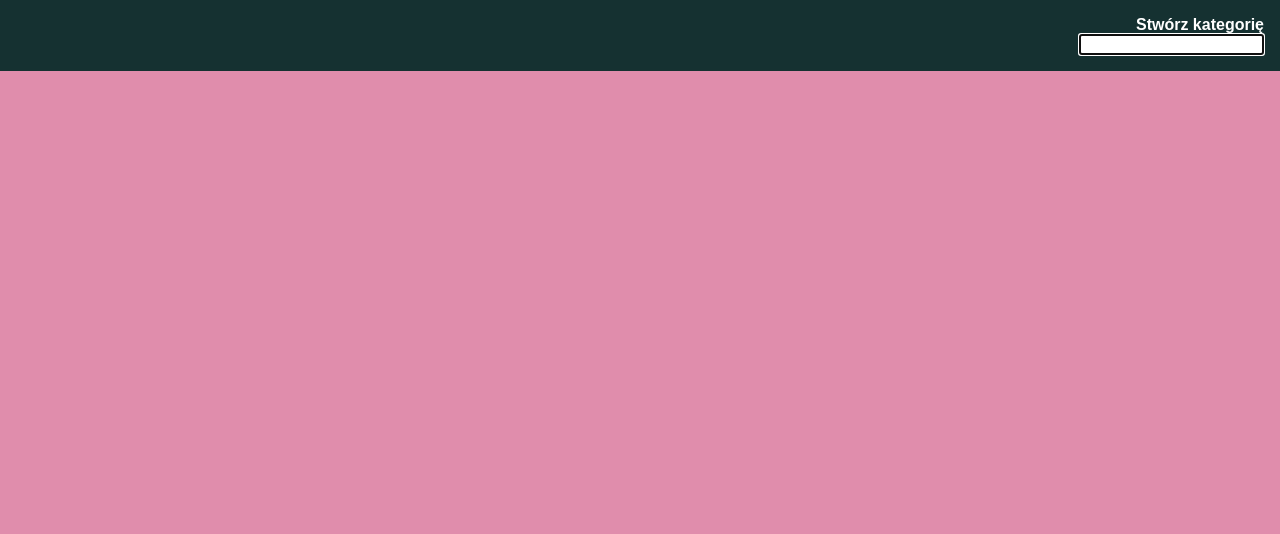
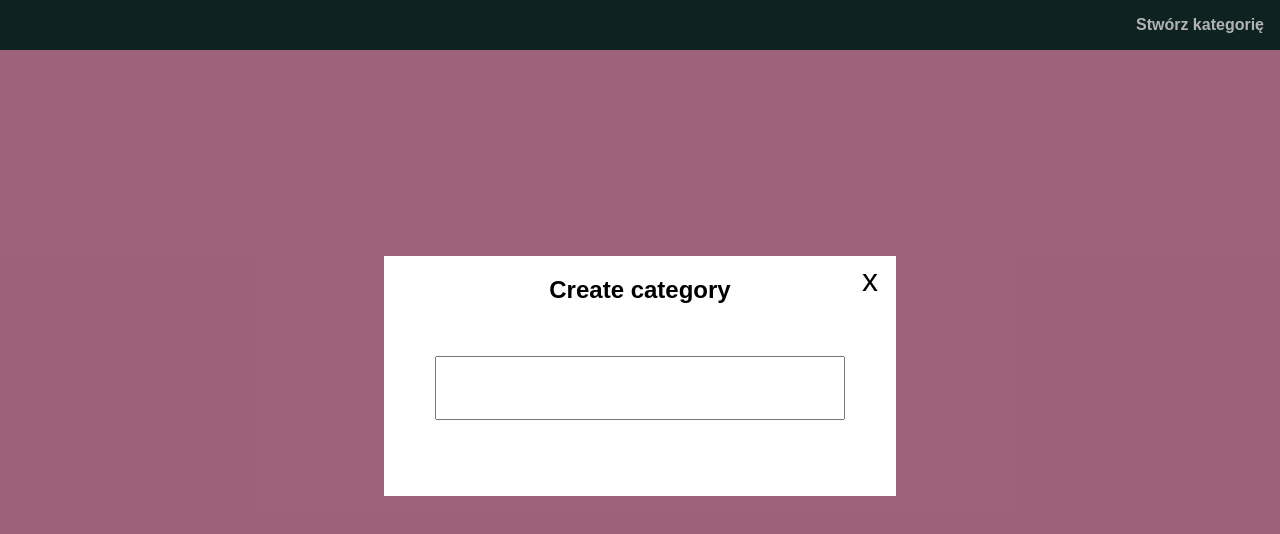
Before and after one commit to avemike/todos, a React (Create React App) app in the folder client/: page / in a window 1280 px wide. Both pictures are taken after a click on the item "Stwórz kategorię". Shown: the top 534 px of the page. Built offline with nearby package versions, Linux system fonts and the light colour scheme; no server answers.

Commit message:
createCategoryWindow beginning

```diff
--- a/client/src/App.css
+++ b/client/src/App.css
@@ -143,3 +143,33 @@ button.add {
   color: white;
   font-weight: bold;
 }
+.createCategory__background {
+  position: absolute;
+  left: 0;
+  top: 0;
+  width: 100vw;
+  height: 100vh;
+  background: rgba(0,0,0, 0.3);
+}
+.createCategory__field {
+  background: white;
+  width: 40%;
+  height: 30%;
+  position: absolute;
+  left: 30%;
+  top: 32%;
+  z-index: 300;
+}
+.createCategory__field form input {
+  width: 80%;
+  margin-top: 1em;
+  height: 2em;
+  font-size: 2em;
+}
+.createCategory__field .exit {
+  position: absolute;
+  right: 18px;
+  top: 6px;
+  font-size: 2em;
+  cursor: pointer;
+}
--- /dev/null
+++ b/client/src/components/CreateCategoryWindow.js
@@ -0,0 +1,31 @@
+import React, { Component } from 'react'
+
+export default class CreateCategoryWindow extends Component {
+  constructor() {
+    super()
+    this.state = {
+      categoryName: ''
+    }
+  }
+  onChange(e) {
+    this.setState({
+      categoryName: e.target.value
+    })
+  }
+  onSubmit(e) {
+    e.preventDefault()
+  }
+  render() {
+    return (
+      <div className="createCategory__background">
+        <div className="createCategory__field">
+          <h2>Create category</h2>
+          <form>
+            <input name="categoryName" onChange={this.onChange.bind(this)} value={this.state.categoryName} />
+          </form>
+          <div className="exit" onClick={this.props.close}>x</div>
+        </div>
+      </div>
+    )
+  }
+}
--- a/client/src/components/Header.js
+++ b/client/src/components/Header.js
@@ -1,20 +1,34 @@
 import React, { Component } from 'react'
 import { connect } from 'react-redux'
 import { createCategory, fetchCategories } from '../actions/categoryActions'
+import CreateCategoryWindow from './CreateCategoryWindow';
 
 class Header extends Component {
+  constructor() {
+    super()
+    this.state = {
+      showCreateCategoryWindow: false
+    }
+  }
+  toggleCreateCategoryWindow() {
+    this.setState({
+      showCreateCategoryWindow: !this.state.showCreateCategoryWindow
+    })
+  }
   render() {
     return (
       <header className='upper-header'>
-      <ul>
-        <li>
-          Stwórz kategorię
-          <form>
-            <input />
-          </form>
-        </li>
-      </ul>
-    </header>
+        <ul>
+          <li onClick={this.toggleCreateCategoryWindow.bind(this)}>
+            Stwórz kategorię
+          </li>
+        </ul>
+        {
+          this.state.showCreateCategoryWindow?
+          <CreateCategoryWindow close={this.toggleCreateCategoryWindow.bind(this)}/>
+          : null
+        }
+      </header>
     )
   }
 }
```
